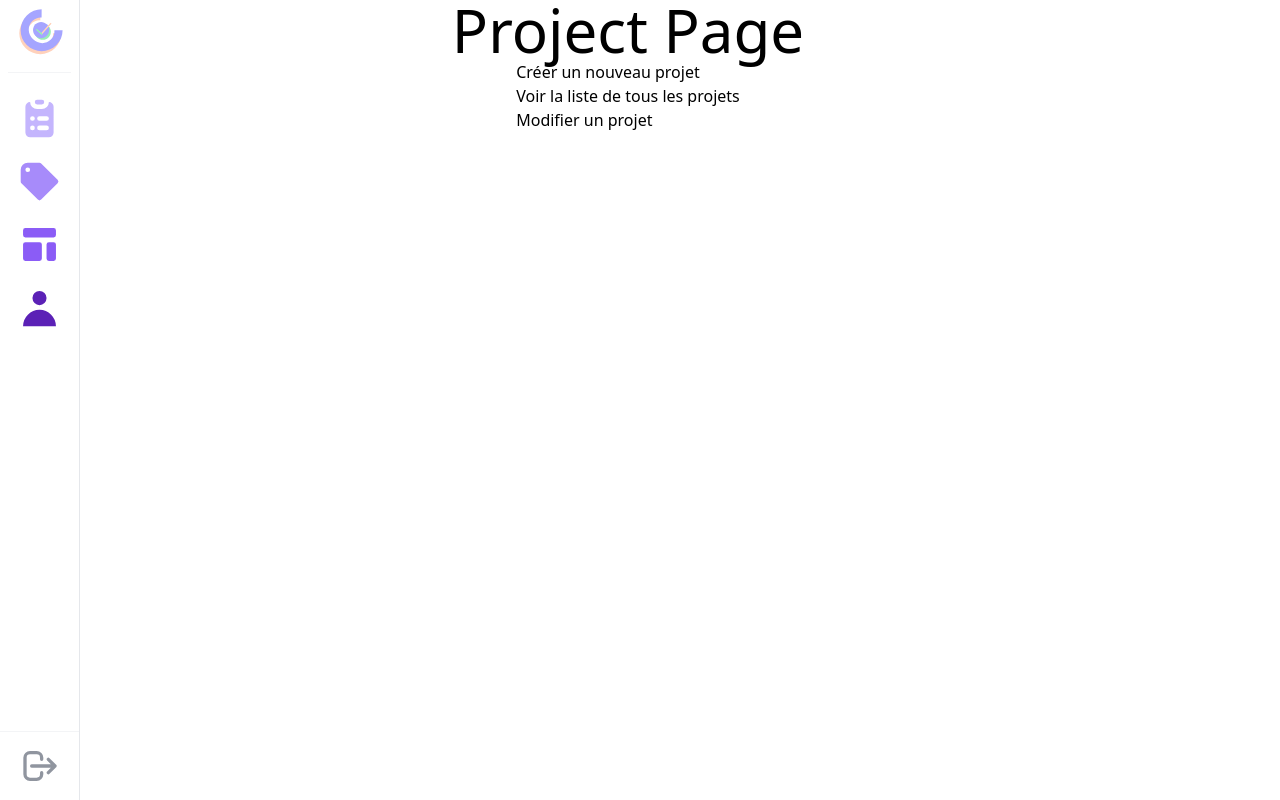
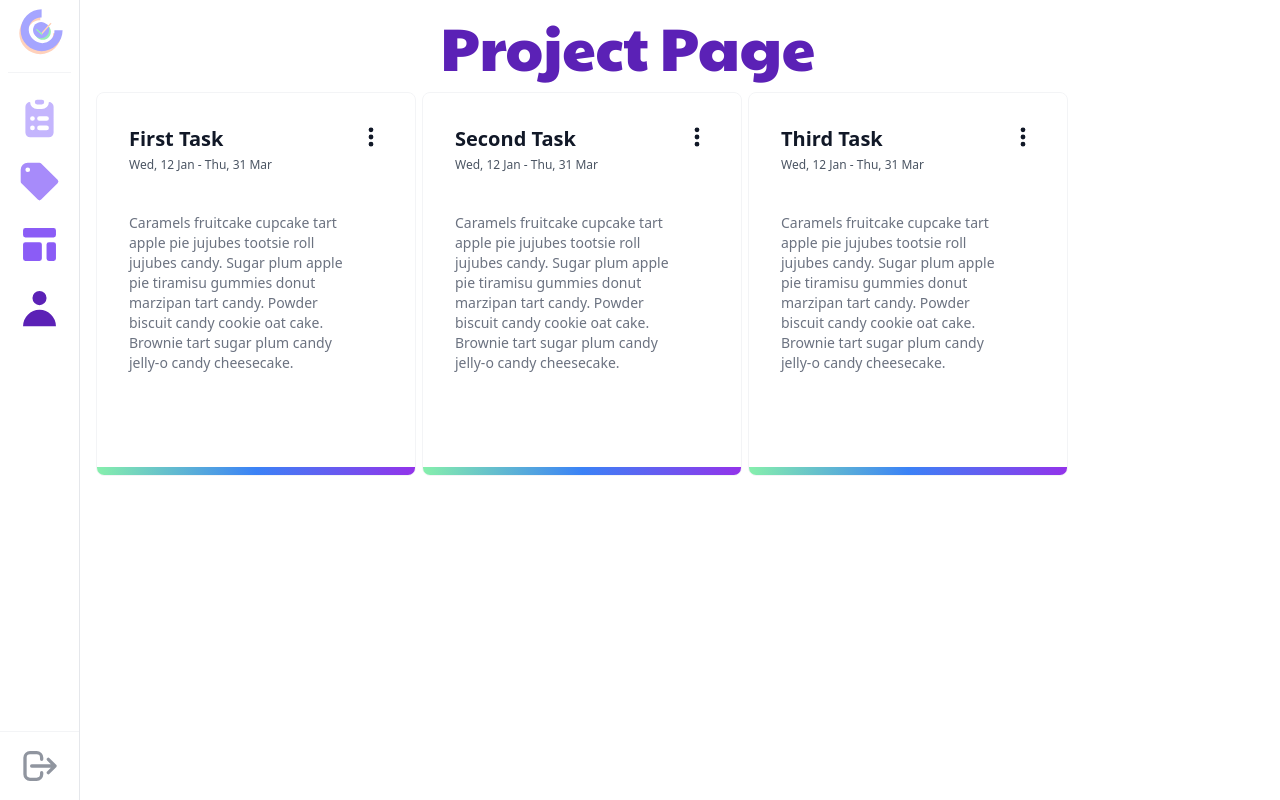
Before and after one commit to lisaseayou/projet_compito_2022_front, a React (Create React App) app: page /projects in a window 1280 px wide. Built offline with nearby package versions, Linux system fonts and the light colour scheme; a web font is replaced by a local one.

Commit message:
Card (#6)
* card and cardlist component

* card and carlist ok

```diff
--- /dev/null
+++ b/src/components/Card.tsx
@@ -0,0 +1,37 @@
+import { DotsVerticalIcon } from "@heroicons/react/solid";
+
+const Card = ({card} : {card: any}) => {
+
+  return (
+    <a
+      className="relative block p-8 overflow-hidden border border-gray-100 rounded-lg  w-80 h-96 mr-1.5"
+      href=""
+    >
+      <span className="absolute inset-x-0 bottom-0 h-2  bg-gradient-to-r from-green-300 via-blue-500 to-purple-600"></span>
+
+      <div className="justify-between sm:flex ">
+        <div>
+          <h5 className="text-xl font-bold text-gray-900">{card.title}</h5>
+          <p className="mt-1 text-xs font-medium text-gray-600">
+            {card.dateStart} - {card.dateEnd}
+          </p>
+        </div>
+
+        <div className="flex-shrink-0 hidden ml-3 sm:block">
+          <DotsVerticalIcon className="text-gray-900 w-6" />
+        </div>
+      </div>
+      <dl className="flex mt-6">
+        <div className="flex">
+          {/* {card.badges.map((badge) => (
+            <p className="flex mr-1.5">{badge.title}</p>
+          ))} */}
+        </div>
+      </dl>
+      <div className="mt-4 sm:pr-8">
+        <p className="text-sm text-gray-500">{card.description}</p>
+      </div>
+    </a>
+  );
+};
+export default Card;
--- /dev/null
+++ b/src/components/CardsList.tsx
@@ -0,0 +1,39 @@
+import Card from "./Card";
+
+const liste = [
+  {
+    title: "First Task",
+    dateStart: "Wed, 12 Jan",
+    dateEnd: "Thu, 31 Mar",
+    description:
+      "Caramels fruitcake cupcake tart apple pie jujubes tootsie roll jujubes candy. Sugar plum apple pie tiramisu gummies donut marzipan tart candy. Powder biscuit candy cookie oat cake. Brownie tart sugar plum candy jelly-o candy cheesecake.",
+    badges: [{ title: "Illustration" }, { title: "Ux" }],
+  },
+
+  {
+    title: "Second Task",
+    dateStart: "Wed, 12 Jan",
+    dateEnd: "Thu, 31 Mar",
+    description:
+      "Caramels fruitcake cupcake tart apple pie jujubes tootsie roll jujubes candy. Sugar plum apple pie tiramisu gummies donut marzipan tart candy. Powder biscuit candy cookie oat cake. Brownie tart sugar plum candy jelly-o candy cheesecake.",
+    badges: [{ title: "Illustration" }, { title: "Ux" }],
+  },
+  {
+    title: "Third Task",
+    dateStart: "Wed, 12 Jan",
+    dateEnd: "Thu, 31 Mar",
+    description:
+      "Caramels fruitcake cupcake tart apple pie jujubes tootsie roll jujubes candy. Sugar plum apple pie tiramisu gummies donut marzipan tart candy. Powder biscuit candy cookie oat cake. Brownie tart sugar plum candy jelly-o candy cheesecake.",
+    badges: [{ title: "Illustration" }, { title: "Ux" }],
+  },
+];
+
+const CardsList = () => {
+  return <div className="flex">
+      {liste.map((card, index) =>
+    <Card key={index} card={card} />
+      )}
+  </div>;
+};
+
+export default CardsList;
--- a/src/pages/Projects.tsx
+++ b/src/pages/Projects.tsx
@@ -1,13 +1,15 @@
+import Card from "../components/Card";
+import CardsList from "../components/CardsList";
+
 const Projects = () => {
     return (
       <div className="flex flex-col justify-center items-center w-full h-full ">
         {" "}
-        <p className="text-6xl">Project Page</p>
-        <ul>
-          <li>Créer un  nouveau projet</li>
-          <li>Voir la liste de tous les projets</li>
-          <li>Modifier un projet</li>
-        </ul>
+        <p className="text-6xl font-paytone-one text-violet-800 p-4">Project Page</p>
+        <div className="w-full flex justify-start pl-24 ">
+ <CardsList />
+        </div>
+
       </div>
     );
   };
```
Also changed, not shown: 1 other file (tests, documents, lock files or other folders).
